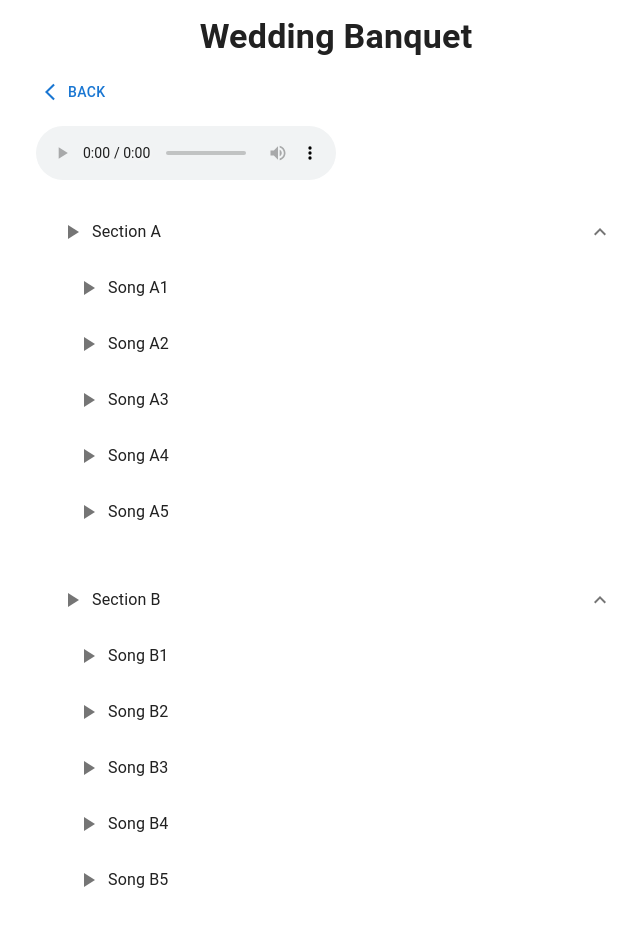
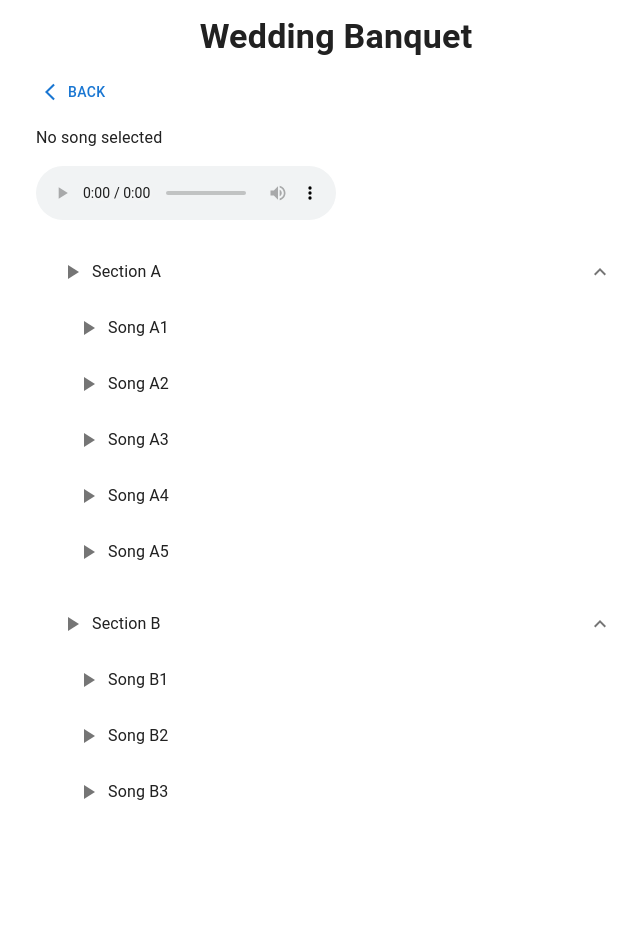
Before and after one commit to samuelko123/wedding-banquet-playlist, a Next.js app: page / in a window 1280 px wide. Both pictures are taken after a click on the picture 640 px from the left and 298 px from the top of the page. Shown: the top 926 px of the page, without its empty margins (304-944 px from the left). After the commit the page ends 852 px from the top, so only its background shows below. Built offline with nearby package versions, Linux system fonts and the light colour scheme.

Commit message:
add overflow to Box

```diff
--- a/src/components/atoms/Box.js
+++ b/src/components/atoms/Box.js
@@ -4,14 +4,18 @@ import { Box as MuiBox } from '@mui/material'
 export const Box = (props) => {
 	const {
 		width,
+		height,
 		margin,
+		overflowY,
 		children,
 	} = props
 
 	return (
 		<MuiBox
 			width={width}
+			height={height}
 			margin={margin}
+			sx={{ 'overflow-y': overflowY }}
 		>
 			{children}
 		</MuiBox>
--- a/src/components/templates/Content.js
+++ b/src/components/templates/Content.js
@@ -1,5 +1,6 @@
 import React from 'react'
 import { Audio } from '../atoms/Audio'
+import { Box } from '../atoms/Box'
 import { Stack } from '../atoms/Stack'
 import { BackButton } from '../molecules/BackButton'
 import { PlayList } from '../organisms/PlayList'
@@ -20,11 +21,16 @@ export const Content = (props) => {
 			gap={2}
 		>
 			<BackButton onClick={onClick} />
+			<span>{currentSong?.name || 'No song selected'}</span>
 			<Audio
 				src={currentSong?.src}
 				controls={true}
 				autoPlay={true}
 			/>
+			<Box
+				height={600}
+				overflowY='scroll'
+			>
 				{
 					album.sections.map((section, i) =>
 						<PlayList
@@ -34,6 +40,7 @@ export const Content = (props) => {
 						/>
 					)
 				}
+			</Box>
 		</Stack>
 	)
 }
```
Lines whose indentation alone changed are shown as unchanged.
